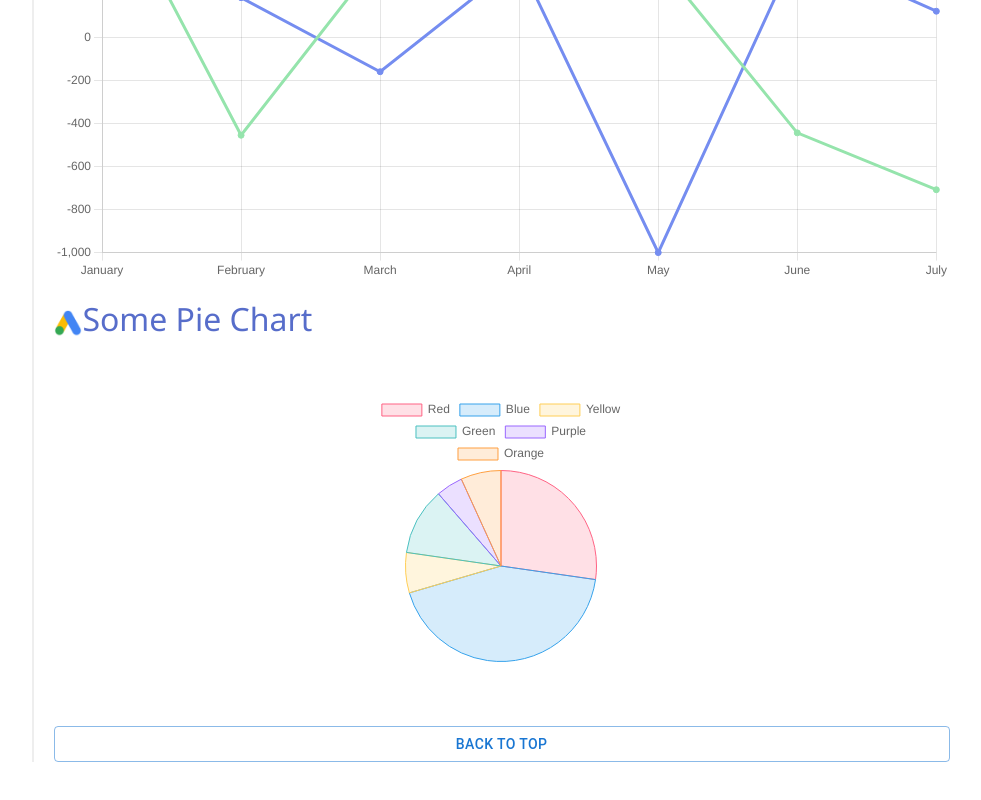
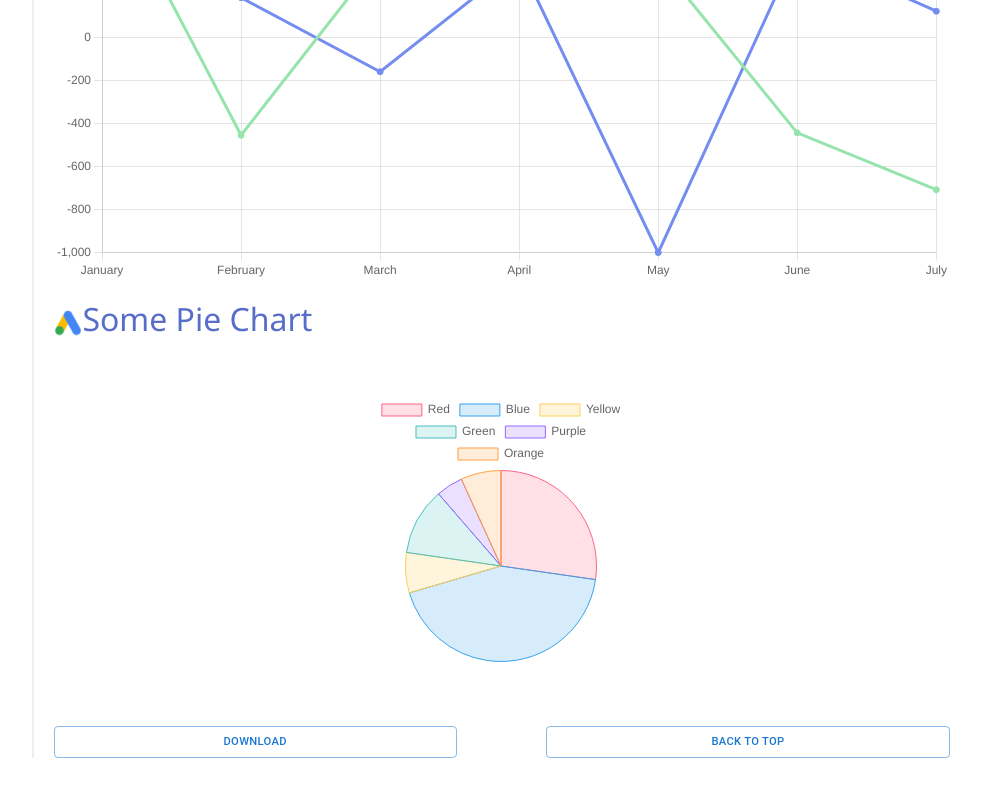
Before and after one commit to ShammiAnand/google-ad-report, a React (Create React App) app: page / in a window 1280 px wide. Shown: the part 1389-2189 px from the top of the page, without its empty margins (149-1130 px from the left). Built offline with nearby package versions, Linux system fonts and the light colour scheme.

Commit message:
download to pdf button added
[not completely working]

```diff
--- a/package.json
+++ b/package.json
@@ -16,6 +16,8 @@
     "@testing-library/user-event": "^13.5.0",
     "chart.js": "^3.9.1",
     "faker": "^6.6.6",
+    "html2canvas": "^1.4.1",
+    "jspdf": "^2.5.1",
     "react": "^18.2.0",
     "react-back-to-top-button": "^0.0.14",
     "react-chartjs-2": "^4.3.1",
--- a/src/components/Footer.js
+++ b/src/components/Footer.js
@@ -1,10 +1,77 @@
 import React from "react";
 import "../styles/Footer.css";
 import Button from "@mui/material/Button";
+import html2canvas from "html2canvas";
+import jsPDF from "jspdf";
 
 function Footer() {
+  const generatePDF = () => {
+    // const doc = new jsPDF("p", "px", "a4");
+    // doc.html(document.querySelector("#root"), {
+    //   callback: function (doc) {
+    //     doc.save("ad-report.pdf");
+    //   },
+    // });
+    const domElement = document.getElementById("root");
+
+    var HTML_Width = domElement.clientWidth;
+    var HTML_Height = domElement.clientHeight;
+    var top_left_margin = 5;
+    var PDF_Width = HTML_Width + top_left_margin * 2;
+    var PDF_Height = PDF_Width * 1.5 + top_left_margin * 2;
+    var canvas_image_width = HTML_Width;
+    var canvas_image_height = HTML_Height;
+
+    var totalPDFPages = Math.ceil(HTML_Height / PDF_Height) - 1;
+    html2canvas(domElement, {
+      onclone: (document) => {
+        document.getElementById("print").style.visibility = "hidden";
+      },
+    }).then((canvas) => {
+      // const imgData = canvas.toDataURL("image/jpg", 1.0);
+      // const pdf = new jsPDF("landscape");
+      // const imgProps = pdf.getImageProperties(imgData);
+      // const pdfWidth = pdf.internal.pageSize.getWidth();
+      // const pdfHeight = (imgProps.height * pdfWidth) / imgProps.width;
+      // pdf.addImage(imgData, "PNG", 0, 0, pdfWidth, pdfHeight);
+      // pdf.save(`ad-report-${new Date().toISOString()}.pdf`);
+      canvas.getContext("2d");
+
+      console.log(canvas.height + "  " + canvas.width);
+      console.log(canvas_image_height + "  " + canvas_image_width);
+
+      var imgData = canvas.toDataURL("image/jpeg", 1.0);
+      var pdf = new jsPDF("p", "pt", [PDF_Width, PDF_Height]);
+      pdf.addImage(
+        imgData,
+        "JPG",
+        top_left_margin,
+        top_left_margin,
+        canvas_image_width,
+        canvas_image_height
+      );
+
+      for (var i = 1; i <= totalPDFPages; i++) {
+        // pdf.addPage(PDF_Width, PDF_Height);
+        pdf.addImage(
+          imgData,
+          "JPG",
+          top_left_margin,
+          top_left_margin * 4 - PDF_Height * i,
+          canvas_image_width,
+          canvas_image_height
+        );
+      }
+
+      pdf.save(`ad-report-${new Date().toISOString()}.pdf`);
+    });
+  };
+
   return (
-    <div className="Footer">
+    <div className="Footer" id="print">
+      <Button variant="outlined" onClick={generatePDF}>
+        Download
+      </Button>
       <Button variant="outlined">Back To Top</Button>
     </div>
   );
--- a/src/index.js
+++ b/src/index.js
@@ -4,7 +4,7 @@ import App from "./components/App";
 
 const root = ReactDOM.createRoot(document.getElementById("root"));
 root.render(
-  <React.StrictMode>
-    <App />
-  </React.StrictMode>
+  // <React.StrictMode>
+  <App />
+  // {/* </React.StrictMode> */}
 );
--- a/src/styles/Footer.css
+++ b/src/styles/Footer.css
@@ -7,6 +7,14 @@
   flex-direction: column;
   padding-top: 5%;
   margin-bottom: 7%;
+  display: flex;
+  flex-direction: row;
+  justify-content: space-between;
+}
+
+.Footer button {
+  width: 45%;
+  font-size: 0.7rem;
 }
 
 @media screen and (max-width: 600px) {
```
Also changed, not shown: 1 other file (tests, documents, lock files or other folders).
